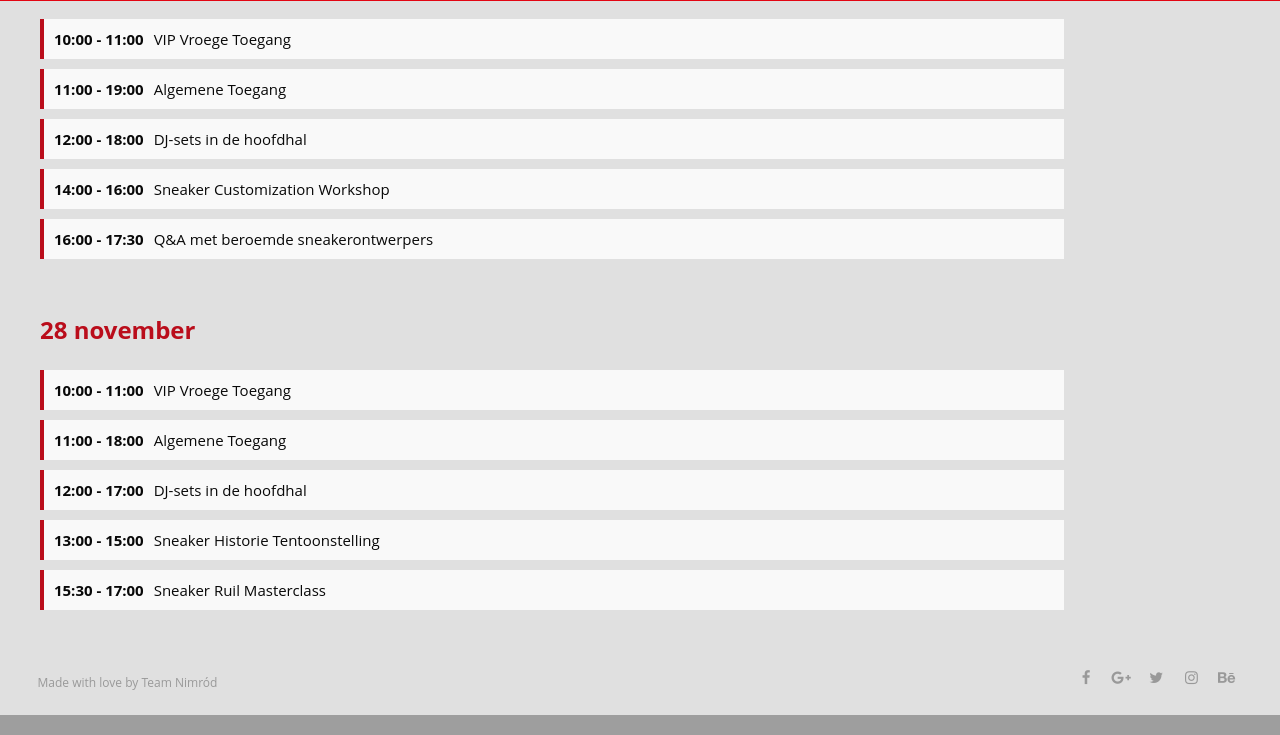
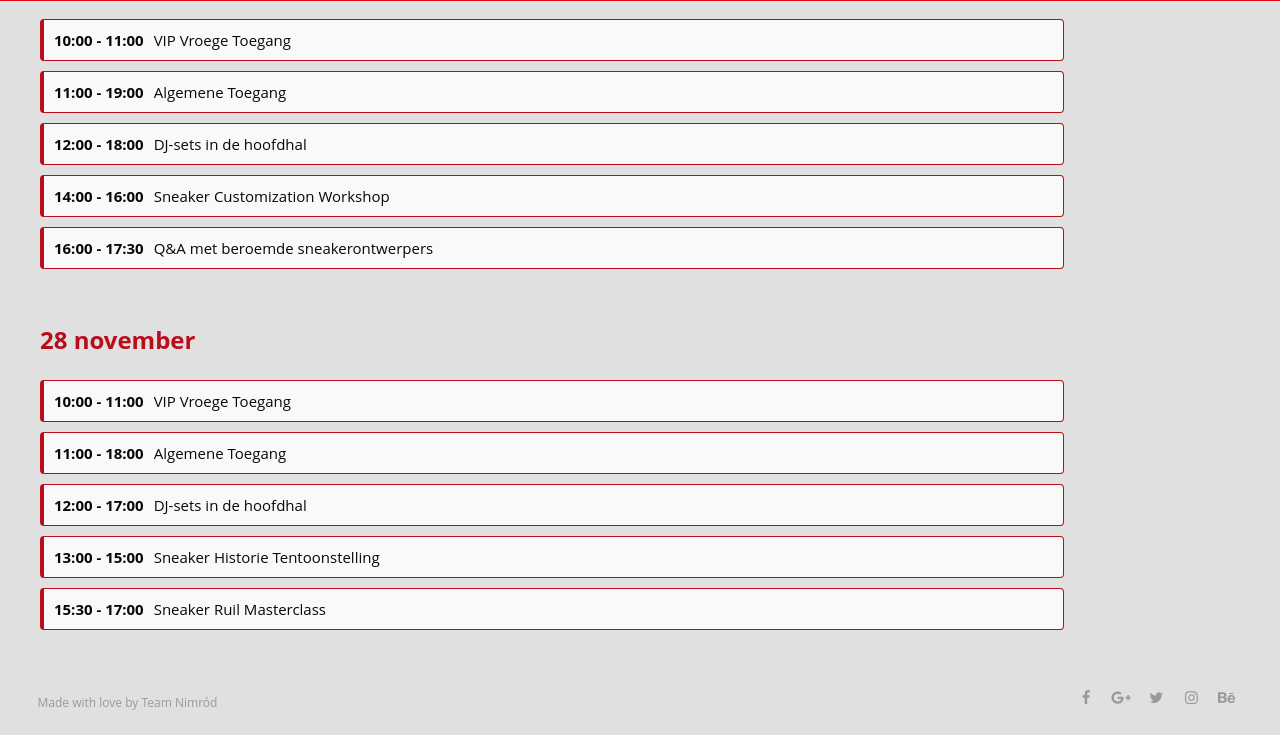
Before and after one commit to NimrodLoozar/Sneakerss, a PHP site: page /agenda.html in a window 1280 px wide; the page is wider, and only the part inside the window is pictured. Shown: the part 799-1534 px from the top of that part. Run offline with PHP 8.4, Linux system fonts and the light colour scheme.

Commit message:
agenda styling in style.css

```diff
--- a/assets/css/style.css
+++ b/assets/css/style.css
@@ -3331,9 +3331,11 @@ button:hover {
     padding: 10px;
     background-color: #f9f9f9;
     margin-bottom: 10px;
-    border-left: 4px solid #ba0d1b;
     width: 80%;
     margin-left: 40px;
+    border: 1px solid #ba0d1b;
+    border-left: 4px solid #ba0d1b;
+    border-radius: 4px;
 }
 
 .event-time {
```
